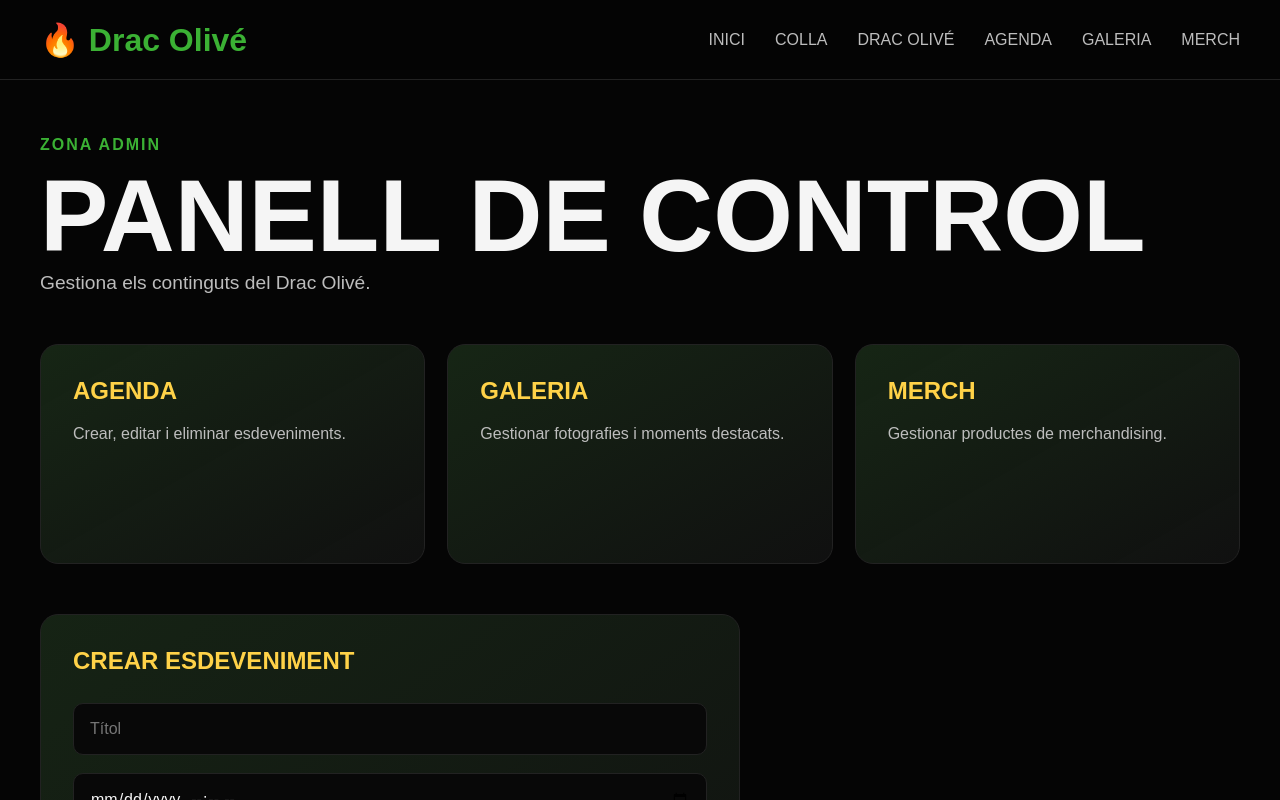
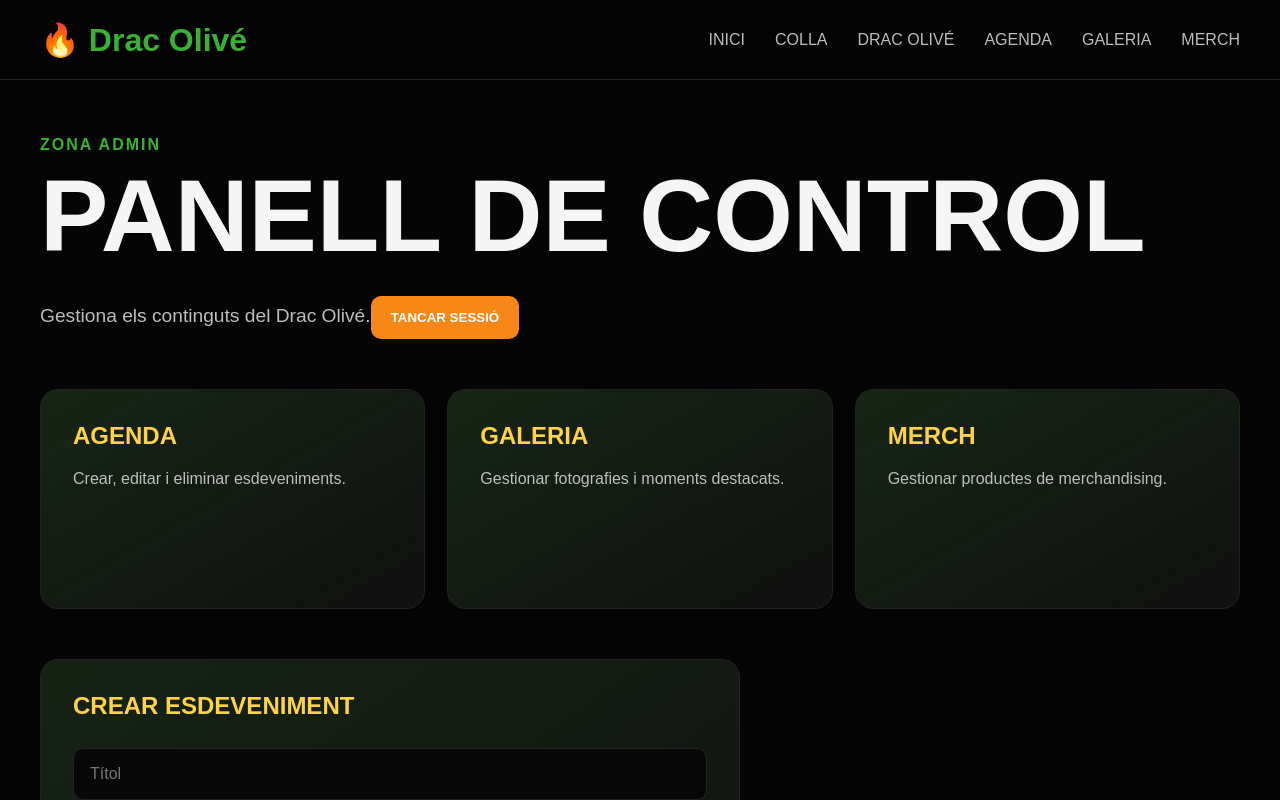
Before and after one commit to LaiaCroce/drac-olive-web, a React (Create React App) app: page /admin/dashboard in a window 1280 px wide. Shown: the top 800 px of the page. Built offline with nearby package versions, Linux system fonts and the light colour scheme; no server answers; sample sign-in values are in the browser's storage.

Commit message:
afegit logout admin

```diff
--- a/src/pages/AdminDashboard.css
+++ b/src/pages/AdminDashboard.css
@@ -54,6 +54,25 @@
   line-height: 1.6;
 }
 
+.admin-logout {
+  margin-top: 24px;
+  padding: 14px 20px;
+
+  border: none;
+  border-radius: 10px;
+
+  background: var(--orange);
+  color: white;
+
+  font-weight: bold;
+  text-transform: uppercase;
+}
+
+.admin-logout:hover {
+  background: var(--yellow);
+  color: #000;
+}
+
 @media (max-width: 900px) {
   .admin-dashboard-grid {
     grid-template-columns: 1fr;
--- a/src/pages/AdminDashboard.js
+++ b/src/pages/AdminDashboard.js
@@ -1,13 +1,30 @@
 import "./AdminDashboard.css";
 import CreateEventForm from "../components/Admin/CreateEventForm";
+import { signOut } from "firebase/auth";
+import { useNavigate } from "react-router-dom";
+import { auth } from "../services/firebase";
 
 export default function AdminDashboard() {
+  const navigate = useNavigate();
+
+  const handleLogout = async () => {
+    try {
+      await signOut(auth);
+      navigate("/admin");
+    } catch (error) {
+      console.error("Error signing out:", error);
+    }
+  };
+
   return (
     <main className="admin-dashboard">
       <section className="admin-dashboard-header">
         <p>Zona admin</p>
         <h1>Panell de control</h1>
         <span>Gestiona els continguts del Drac Olivé.</span>
+        <button className="admin-logout" onClick={handleLogout}>
+          Tancar sessió
+        </button>
       </section>
 
       <section className="admin-dashboard-grid">
```
